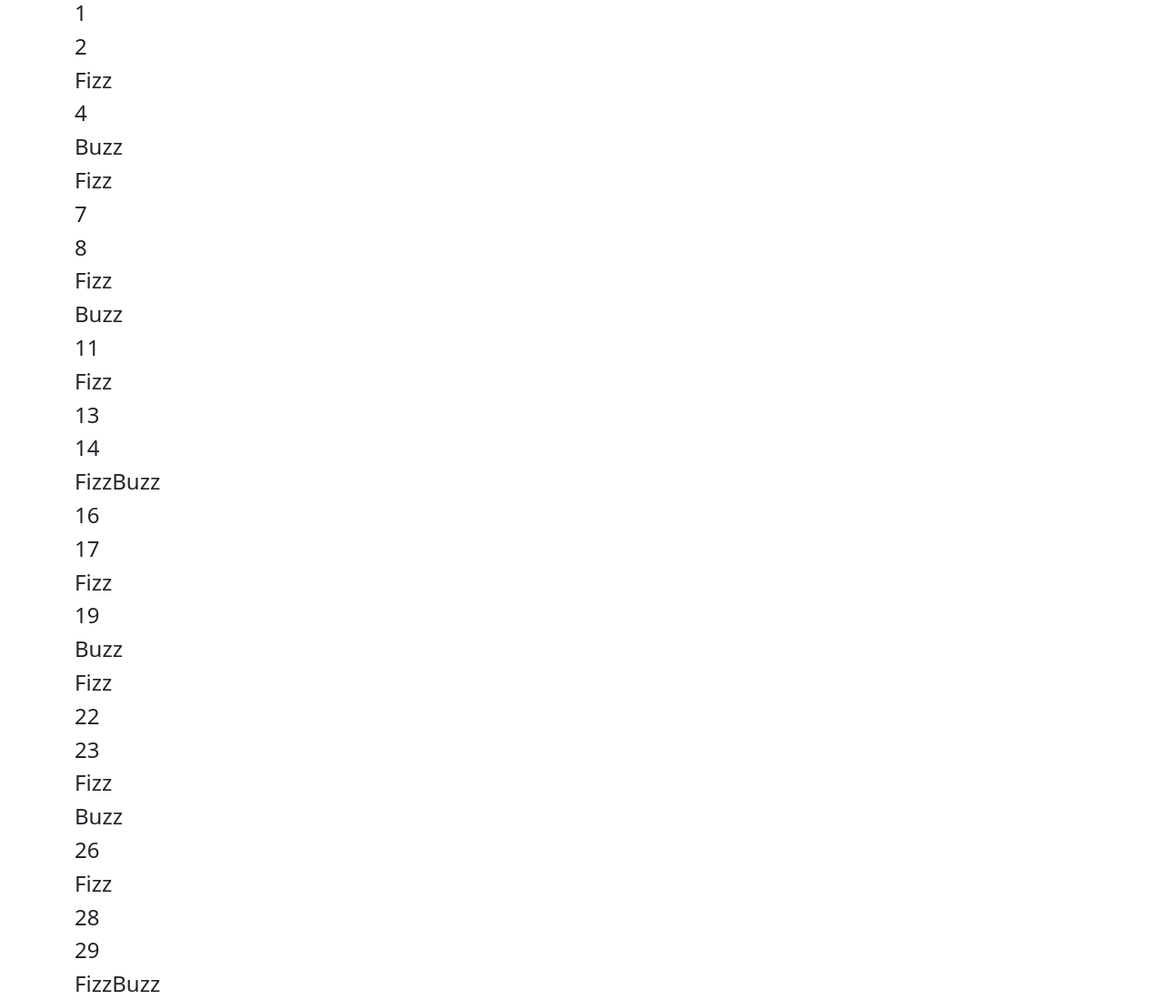
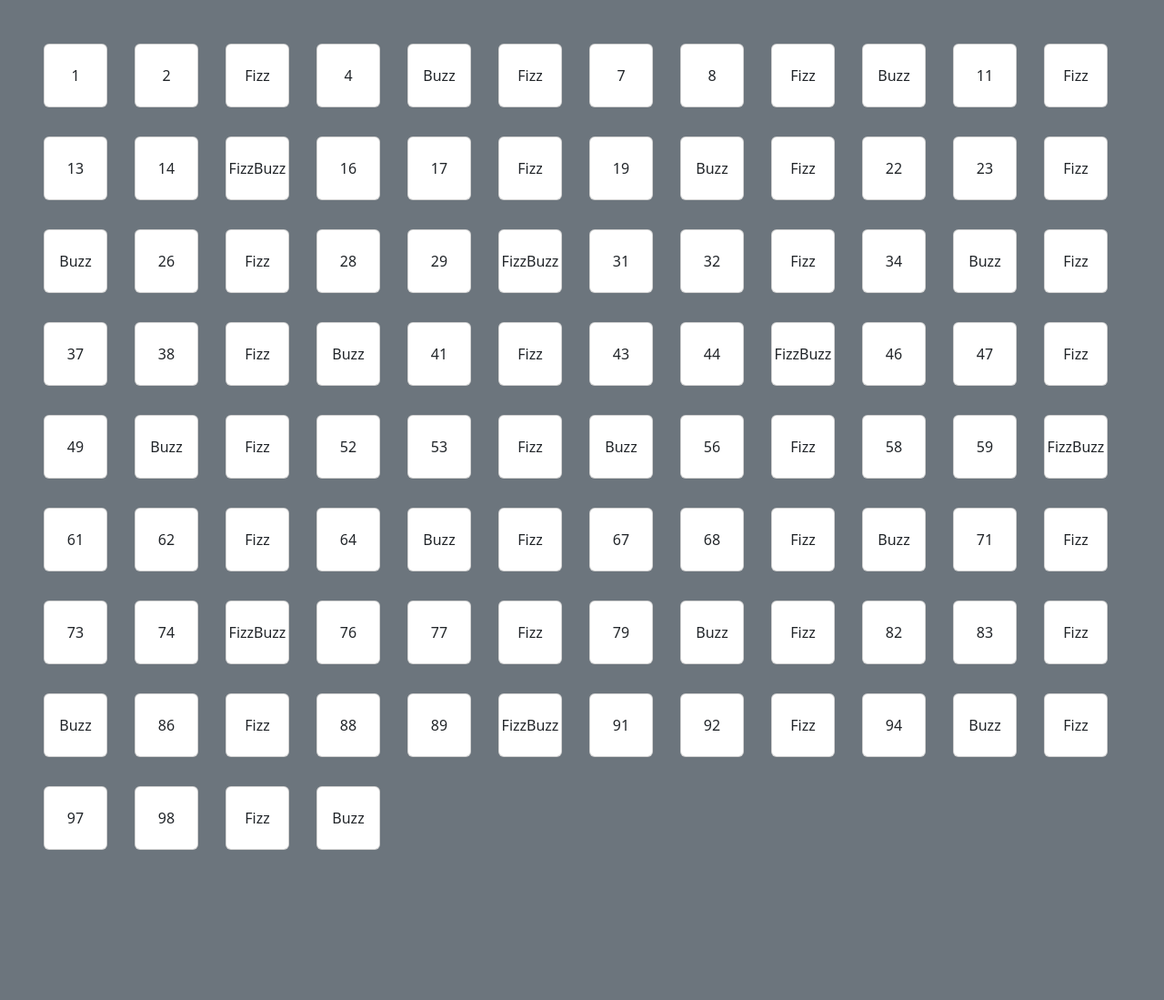
Before and after one commit to Adriatik-Berdufi/js-fizzbuzz, a plain HTML site: page index.html in a window 1280 px wide. Shown: the top 1099 px of the page at 91% size. After the commit the page ends 998 px from the top, so only its background shows below. Drawn offline with nearby package versions, Linux system fonts and the light colour scheme.

Commit message:
feat:add html

```diff
--- a/index.html
+++ b/index.html
@@ -9,10 +9,14 @@
     <link href="https://cdn.jsdelivr.net/npm/bootstrap@5.3.2/dist/css/bootstrap.min.css" rel="stylesheet" integrity="sha384-T3c6CoIi6uLrA9TneNEoa7RxnatzjcDSCmG1MXxSR1GAsXEV/Dwwykc2MPK8M2HN" crossorigin="anonymous">
     <link rel="stylesheet" href="https://cdn.jsdelivr.net/npm/bootstrap-icons@1.11.2/font/bootstrap-icons.min.css">
     <script  src="./main.js" defer></script>
-    <link rel="stylesheet" type="text/css" href=" >
+    <link rel="stylesheet" type="text/css" href="./style.css" >
   </head>
 
-  <body class="text-center m-5">
-    <div class="container" id="container"></div>
+  <body class="text-center text-bg-secondary m-5">
+    <div >
+      <div class="row g-3 " id="container">
+
+      </div>
+    </div>
 
   </body>
--- a/main.js
+++ b/main.js
@@ -19,8 +19,10 @@ for(let i = 1; i <= 100; i++) {
 
 
     boxContainer.innerHTML += `
-        <div>
-            <h4> ${x} <h4/>
-        <div/>
+
+            <div class="col-1 my-3 ">
+                <div class="card ">${x}</div>
+            </div>
+
     `
 };
--- /dev/null
+++ b/style.css
@@ -0,0 +1,7 @@
+.card{
+    height: 70px;
+    width: 70px;
+    display: flex;
+    justify-content: center;
+    align-items: center;
+}
```
